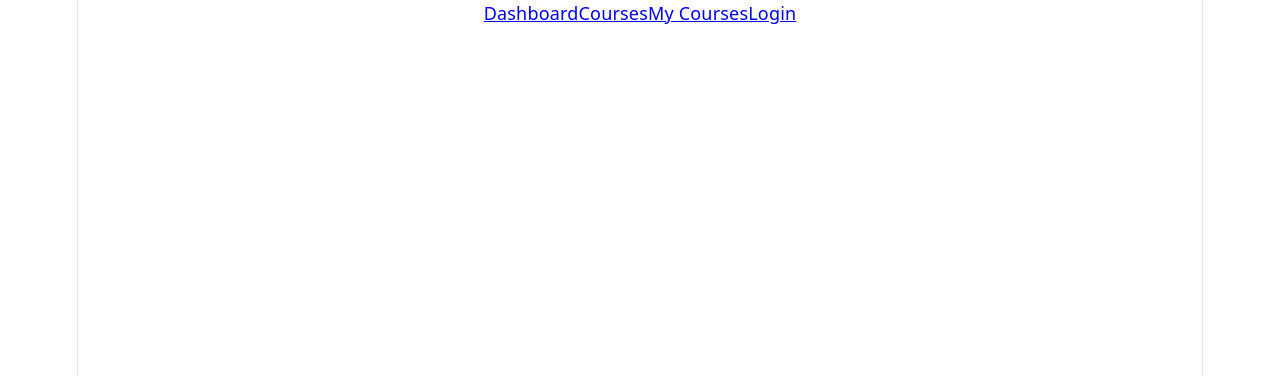
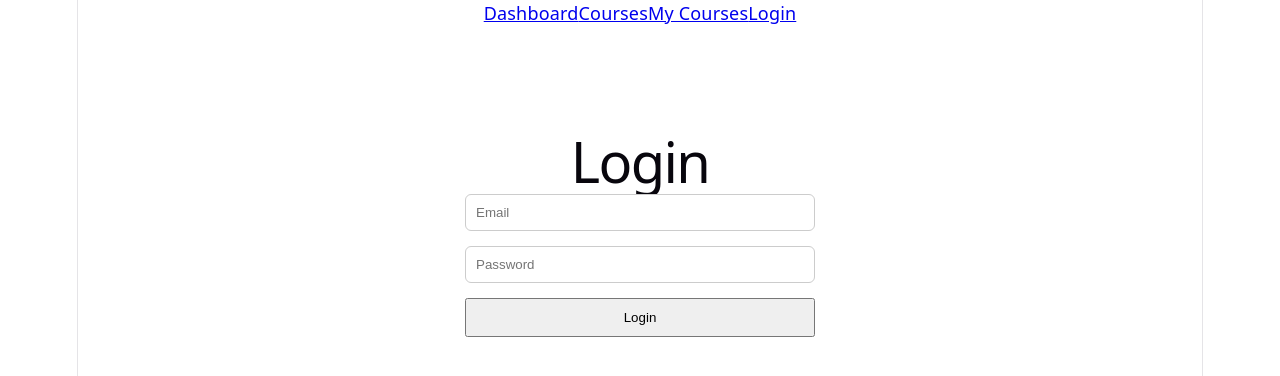
Before and after one commit to Ayanda05-max/Academix, a React (Vite) app in the folder academix-frontend/: page /login in a window 1280 px wide. Shown: the top 376 px of the page. Built offline with nearby package versions, Linux system fonts and the light colour scheme.

Commit message:
Create login page

```diff
--- a/academix-frontend/src/App.css
+++ b/academix-frontend/src/App.css
@@ -42,3 +42,32 @@
 .course-card button:hover {
   transform: translateY(-2px);
 }
+
+.login-page {
+  width: 350px;
+  margin: 60px auto;
+  padding: 30px;
+  background: white;
+  border-radius: 10px;
+}
+
+.login-page h1 {
+  text-align: center;
+  margin-bottom: 20px;
+}
+
+.login-page form {
+  display: flex;
+  flex-direction: column;
+  gap: 15px;
+}
+
+.login-page input {
+  padding: 10px;
+  border: 1px solid #ccc;
+  border-radius: 6px;
+}
+
+.login-page button {
+  padding: 10px;
+}
--- a/academix-frontend/src/App.jsx
+++ b/academix-frontend/src/App.jsx
@@ -3,7 +3,8 @@ import { BrowserRouter, Routes, Route } from "react-router-dom";
 import NavBar from "./components/NavBar";
 import Dashboard from "./pages/Dashboard";
 import Courses from "./pages/Courses";
-
+import MyCourses from "./pages/MyCourses";
+import Login from "./pages/Login";
 import "./App.css";
 
 function App() {
@@ -11,10 +12,12 @@ function App() {
     <BrowserRouter>
       <NavBar />
 
-      <Routes>
-        <Route path="/" element={<Dashboard />} />
-        <Route path="/courses" element={<Courses />} />
-      </Routes>
+     <Routes>
+  <Route path="/" element={<Dashboard />} />
+  <Route path="/courses" element={<Courses />} />
+  <Route path="/my-courses" element={<MyCourses />} />
+  <Route path="/login" element={<Login />} />
+</Routes>
     </BrowserRouter>
   );
 }
--- /dev/null
+++ b/academix-frontend/src/pages/Login.jsx
@@ -0,0 +1,25 @@
+function Login() {
+  return (
+    <div className="login-page">
+      <h1>Login</h1>
+
+      <form>
+        <input
+          type="email"
+          placeholder="Email"
+        />
+
+        <input
+          type="password"
+          placeholder="Password"
+        />
+
+        <button type="submit">
+          Login
+        </button>
+      </form>
+    </div>
+  );
+}
+
+export default Login;
--- /dev/null
+++ b/academix-frontend/src/pages/MyCourses.jsx
@@ -0,0 +1,23 @@
+function MyCourses() {
+  return (
+    <div className="my-courses-page">
+      <h1>My Courses</h1>
+
+      <p>Continue learning from where you left off.</p>
+
+      <div className="my-course-card">
+        <h3>Programming</h3>
+        <p>Progress: 65%</p>
+        <button>Continue Course</button>
+      </div>
+
+      <div className="my-course-card">
+        <h3>Physics</h3>
+        <p>Progress: 30%</p>
+        <button>Continue Course</button>
+      </div>
+    </div>
+  );
+}
+
+export default MyCourses;
```
